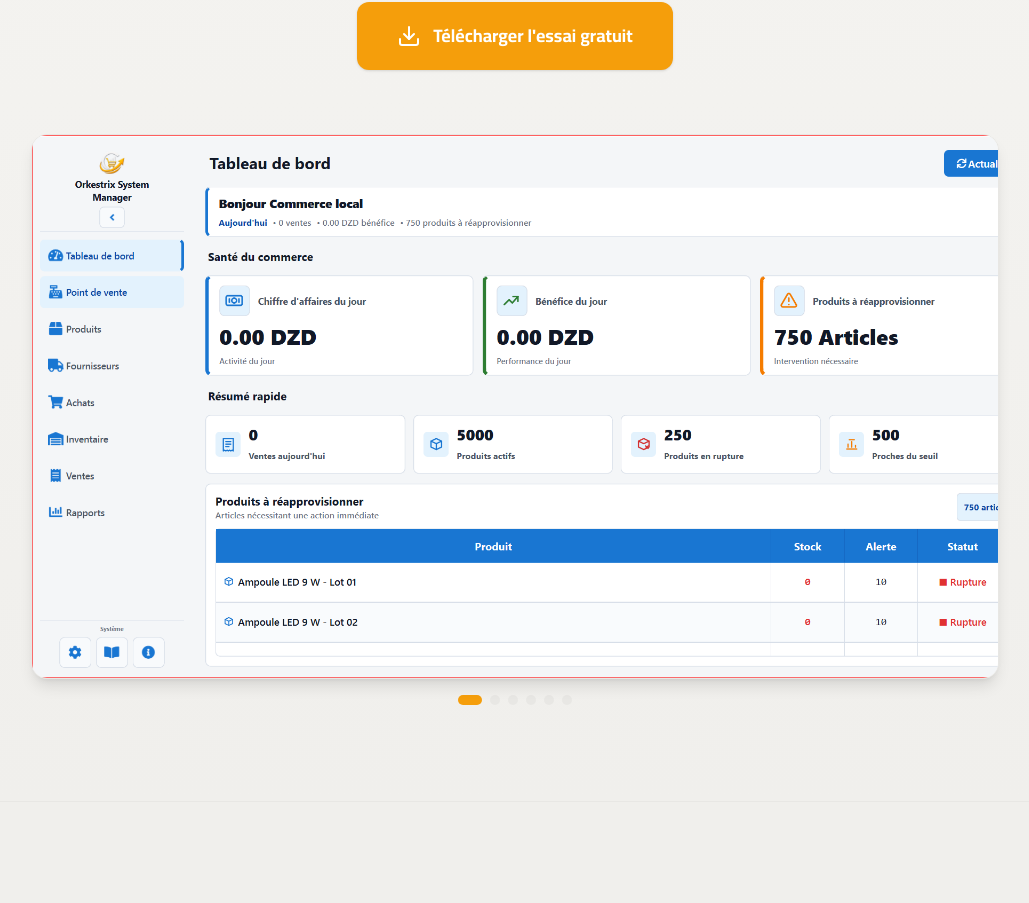
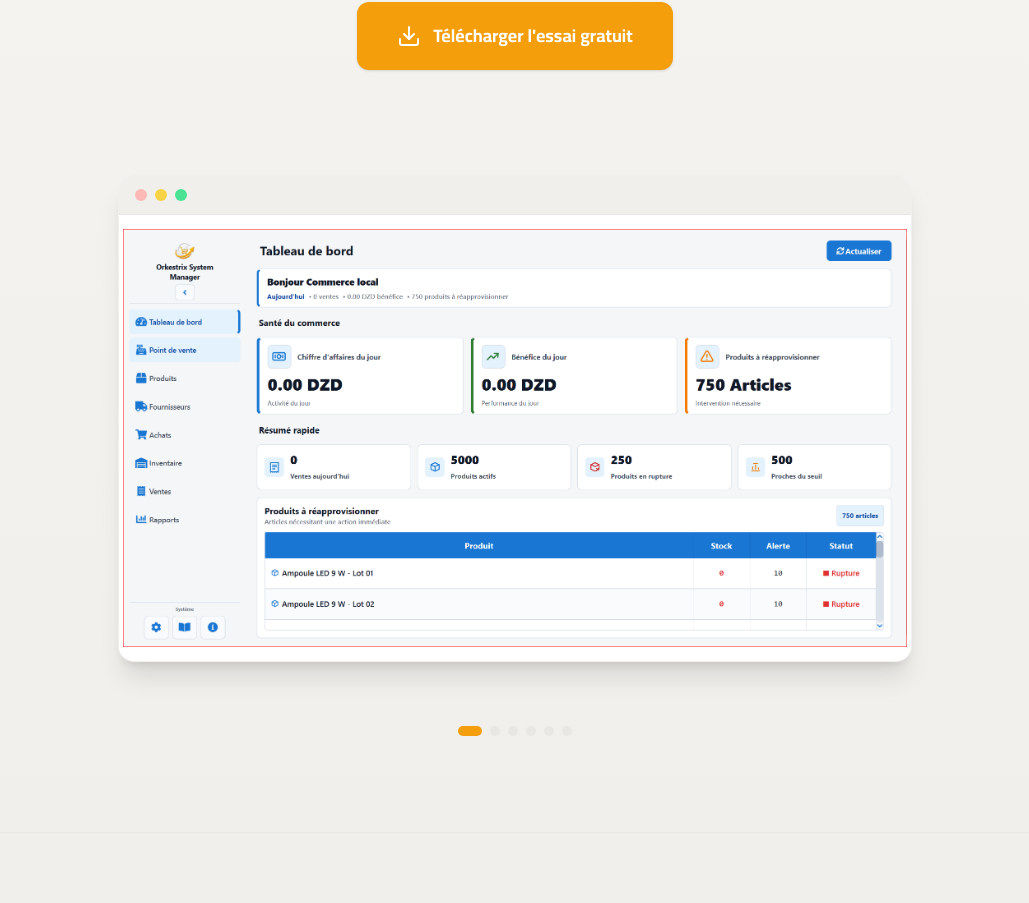
Before and after one commit to systemorkestrix-pixel/Orkestrixx, a React (Vite) app: page / in a window 1280 px wide. Shown: the part 597-1500 px from the top of the page, without its empty margins (125-1154 px from the left). Built offline with nearby package versions, Linux system fonts and the light colour scheme.

Commit message:
Add files via upload

```diff
--- a/src/components/ScreenshotCarousel.tsx
+++ b/src/components/ScreenshotCarousel.tsx
@@ -55,52 +55,71 @@ export default function ScreenshotCarousel({ screenshots, onImageClick, isLightb
 
   return (
     <div className="relative select-none">
-      <div
-        className="relative overflow-hidden rounded-2xl border border-border bg-surface shadow-lg"
-        style={{ aspectRatio: '16 / 9' }}
-      >
+      <div className="relative overflow-hidden">
         <motion.div
-          className="flex h-full"
+          className="flex items-center"
           animate={{ x: -current * 100 + '%' }}
           transition={{ type: 'spring', stiffness: 300, damping: 30 }}
           onPointerDown={handlePointerDown}
           onPointerUp={handlePointerUp}
           style={{ touchAction: 'pan-y' }}
         >
-          {screenshots.map((s, i) => (
+          {screenshots.map((s, i) => {
+            const isActive = i === current;
+            return (
               <div
                 key={i}
-              className="min-w-full h-full flex-shrink-0 cursor-pointer flex items-center justify-center bg-surface"
+                className="min-w-full flex-shrink-0 flex items-center justify-center py-6 sm:py-8 md:py-10"
+              >
+                <div
+                  className={`
+                    w-[88%] sm:w-[85%] md:w-[82%] max-w-[880px]
+                    transition-all duration-500 ease-out
+                    ${isActive ? 'scale-100 opacity-100' : 'scale-[0.96] opacity-50'}
+                  `}
+                >
+                  <div
+                    className="bg-white rounded-2xl shadow-xl border border-border/60 overflow-hidden cursor-pointer transition-all duration-300 hover:shadow-2xl hover:-translate-y-1"
                     onClick={() => onImageClick(i)}
                   >
+                    <div className="h-9 sm:h-10 bg-surface-alt border-b border-border flex items-center px-4 gap-2 select-none">
+                      <div className="w-2.5 h-2.5 sm:w-3 sm:h-3 rounded-full bg-red-300/70" />
+                      <div className="w-2.5 h-2.5 sm:w-3 sm:h-3 rounded-full bg-yellow-400/70" />
+                      <div className="w-2.5 h-2.5 sm:w-3 sm:h-3 rounded-full bg-green-400/70" />
+                    </div>
+                    <div className="aspect-video bg-white">
                       <img
                         src={s.src}
                         alt={t(s.altKey)}
-                className="w-full h-full object-contain"
+                        className="w-full h-full object-contain p-0.5 sm:p-1"
                         loading={i === 0 ? 'eager' : 'lazy'}
                         draggable={false}
                       />
                     </div>
-          ))}
+                  </div>
+                </div>
+              </div>
+            );
+          })}
         </motion.div>
 
         <button
           onClick={prev}
-          className="absolute left-3 top-1/2 -translate-y-1/2 w-10 h-10 rounded-full bg-black/40 hover:bg-black/60 text-white flex items-center justify-center transition-colors backdrop-blur-sm z-10 opacity-0 group-hover:opacity-100 hover:opacity-100 focus-visible:opacity-100"
+          className="absolute left-2 sm:left-4 top-1/2 -translate-y-1/2 w-10 h-10 rounded-full bg-white/80 hover:bg-white text-text-secondary shadow-md hover:shadow-lg flex items-center justify-center transition-all z-10 opacity-0 group-hover:opacity-100 hover:opacity-100 focus-visible:opacity-100 backdrop-blur-sm"
           aria-label={t('screenshots.prev')}
         >
           <ChevronLeft className="w-5 h-5" />
         </button>
         <button
           onClick={next}
-          className="absolute right-3 top-1/2 -translate-y-1/2 w-10 h-10 rounded-full bg-black/40 hover:bg-black/60 text-white flex items-center justify-center transition-colors backdrop-blur-sm z-10 opacity-0 group-hover:opacity-100 hover:opacity-100 focus-visible:opacity-100"
+          className="absolute right-2 sm:right-4 top-1/2 -translate-y-1/2 w-10 h-10 rounded-full bg-white/80 hover:bg-white text-text-secondary shadow-md hover:shadow-lg flex items-center justify-center transition-all z-10 opacity-0 group-hover:opacity-100 hover:opacity-100 focus-visible:opacity-100 backdrop-blur-sm"
           aria-label={t('screenshots.next')}
         >
           <ChevronRight className="w-5 h-5" />
         </button>
       </div>
 
-      <div className="flex justify-center gap-2 mt-4">
+      <div className="flex justify-center gap-2 mt-6">
         {screenshots.map((_, i) => (
           <button
             key={i}
```
Also changed, not shown: 3 other files (tests, documents, lock files or other folders). Lines whose indentation alone changed are shown as unchanged.
